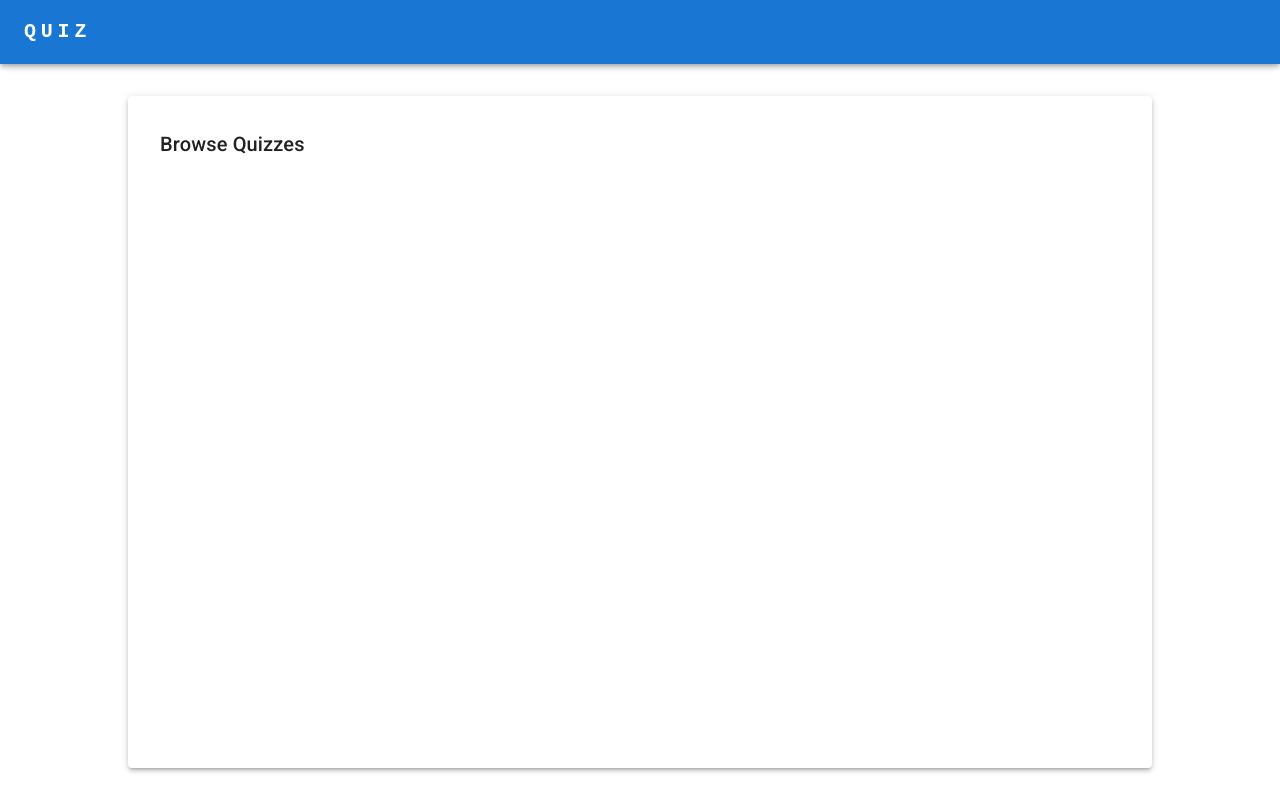
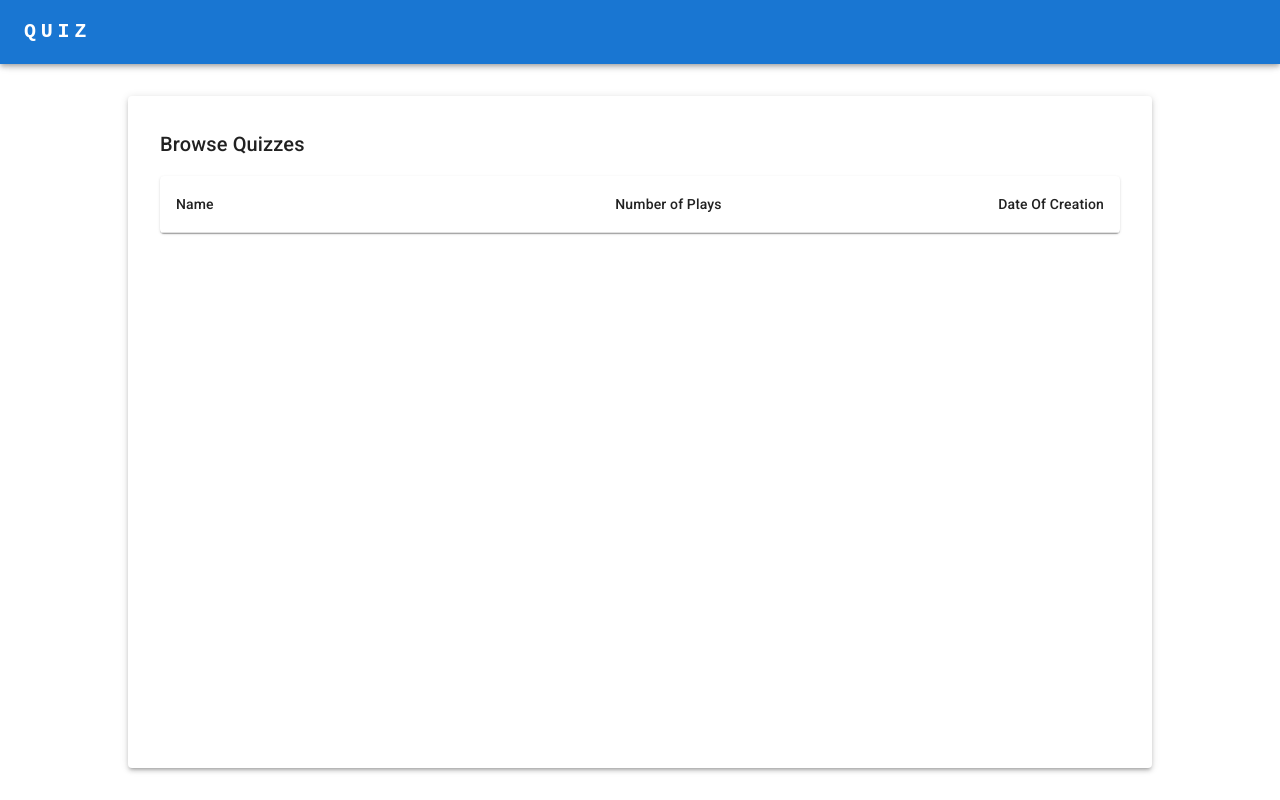
Before and after one commit to kper068/quiz-app, a React (Vite) app in the folder frontend/: page / in a window 1280 px wide. Built offline with nearby package versions, Linux system fonts and the light colour scheme.

Commit message:
Feat: Add table header

```diff
--- /dev/null
+++ b/frontend/src/components/QuizTable.tsx
@@ -0,0 +1,74 @@
+import {
+  Box,
+  Paper,
+  Table,
+  TableBody,
+  TableCell,
+  TableContainer,
+  TableHead,
+  TableRow,
+} from "@mui/material";
+
+interface QuizData {
+  id: number;
+  name: string;
+  playedCount: string;
+  dateOfCreation: Date;
+}
+
+interface HeaderCell {
+  id: keyof QuizData;
+  alignRight: boolean;
+  label: string;
+}
+
+const headerCells: readonly HeaderCell[] = [
+  {
+    id: "name",
+    alignRight: false,
+    label: "Name",
+  },
+  {
+    id: "playedCount",
+    alignRight: true,
+    label: "Number of Plays",
+  },
+  {
+    id: "dateOfCreation",
+    alignRight: true,
+    label: "Date Of Creation",
+  },
+];
+
+function QuizTableHeader() {
+  return (
+    <TableHead>
+      <TableRow>
+        {headerCells.map((headerCell) => (
+          <TableCell
+            key={headerCell.id}
+            align={headerCell.alignRight ? "right" : "left"}
+            padding="normal"
+          >
+            {headerCell.label}
+          </TableCell>
+        ))}
+      </TableRow>
+    </TableHead>
+  );
+}
+
+export function QuizTable() {
+  return (
+    <Box sx={{ width: "100%" }}>
+      <Paper sx={{ width: "100%", mb: 2 }}>
+        <TableContainer>
+          <Table sx={{ minWidth: 750 }}>
+            <QuizTableHeader />
+            <TableBody></TableBody>
+          </Table>
+        </TableContainer>
+      </Paper>
+    </Box>
+  );
+}
--- a/frontend/src/pages/Home.tsx
+++ b/frontend/src/pages/Home.tsx
@@ -1,5 +1,6 @@
 import { Box, Typography } from "@mui/material";
 import Main from "../components/Main";
+import { QuizTable } from "../components/QuizTable";
 
 /**
  * Acts as the quiz browser page
@@ -10,7 +11,10 @@ export default function Home() {
   return (
     <Main>
       <Box sx={{ p: "2rem" }}>
-        <Typography variant="h6">Browse Quizzes</Typography>
+        <Typography variant="h6" sx={{ pb: "1rem" }}>
+          Browse Quizzes
+        </Typography>
+        <QuizTable />
       </Box>
     </Main>
   );
```
